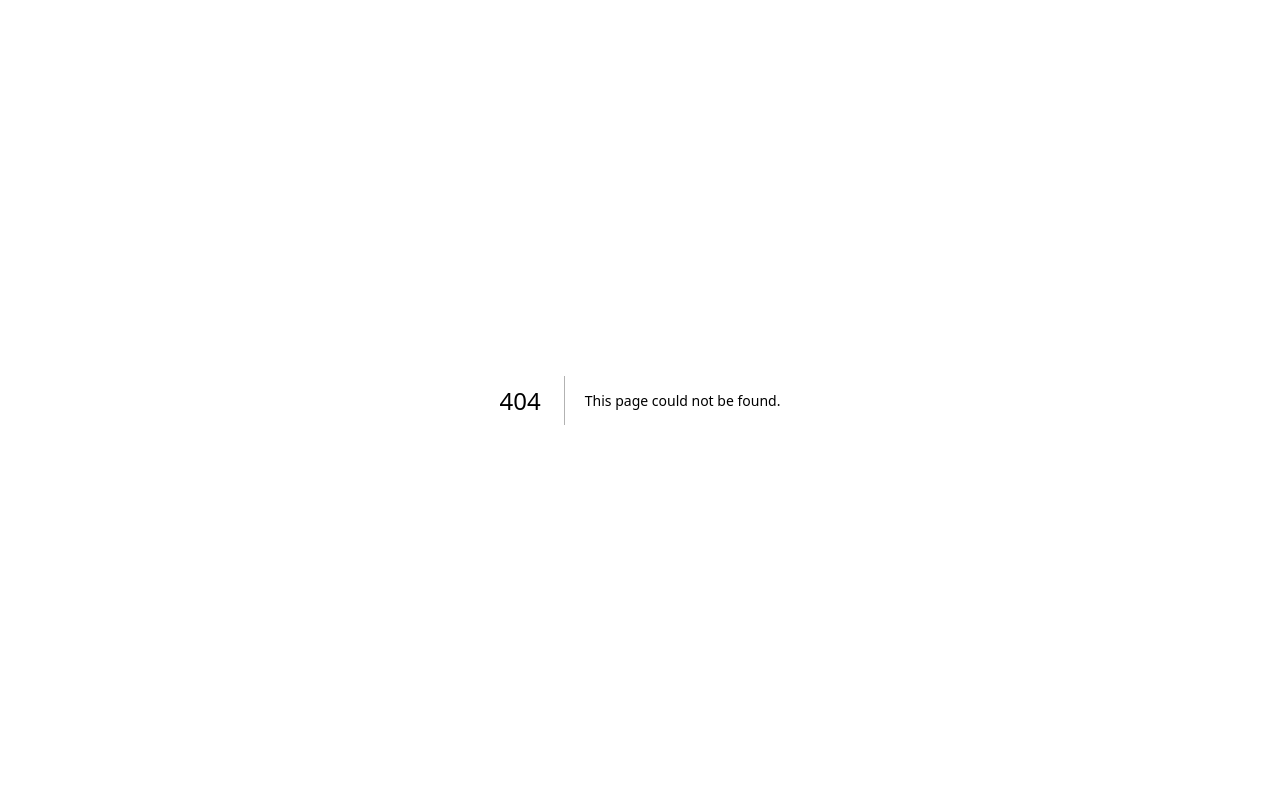
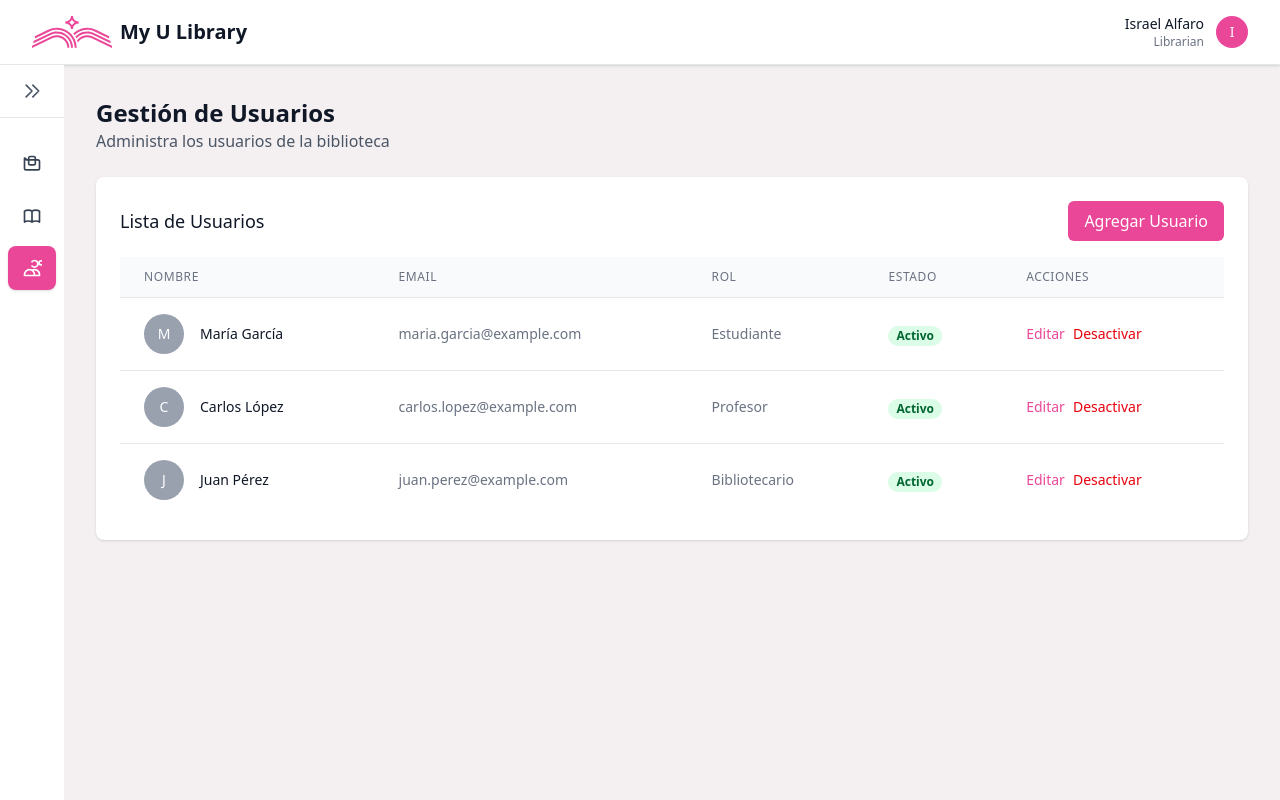
Before and after one commit to iKronyck/my-u-library-ui, a Next.js app: page /dashboard/librarian/users in a window 1280 px wide. Before the commit this address had no page. Built offline with nearby package versions, Linux system fonts and the light colour scheme.

Commit message:
feat: add UsersPage component for user management in the librarian dashboard

```diff
--- /dev/null
+++ b/src/app/dashboard/librarian/users/page.tsx
@@ -0,0 +1,164 @@
+export default function UsersPage() {
+  return (
+    <div className="space-y-6">
+      <div>
+        <h1 className="text-2xl font-bold text-gray-900">
+          Gestión de Usuarios
+        </h1>
+        <p className="text-gray-600">
+          Administra los usuarios de la biblioteca
+        </p>
+      </div>
+
+      <div className="bg-white shadow rounded-lg">
+        <div className="px-4 py-5 sm:p-6">
+          <div className="flex justify-between items-center mb-4">
+            <h3 className="text-lg leading-6 font-medium text-gray-900">
+              Lista de Usuarios
+            </h3>
+            <button className="bg-primary text-white px-4 py-2 rounded-md hover:bg-primary/90">
+              Agregar Usuario
+            </button>
+          </div>
+
+          <div className="overflow-x-auto">
+            <table className="min-w-full divide-y divide-gray-200">
+              <thead className="bg-gray-50">
+                <tr>
+                  <th className="px-6 py-3 text-left text-xs font-medium text-gray-500 uppercase tracking-wider">
+                    Nombre
+                  </th>
+                  <th className="px-6 py-3 text-left text-xs font-medium text-gray-500 uppercase tracking-wider">
+                    Email
+                  </th>
+                  <th className="px-6 py-3 text-left text-xs font-medium text-gray-500 uppercase tracking-wider">
+                    Rol
+                  </th>
+                  <th className="px-6 py-3 text-left text-xs font-medium text-gray-500 uppercase tracking-wider">
+                    Estado
+                  </th>
+                  <th className="px-6 py-3 text-left text-xs font-medium text-gray-500 uppercase tracking-wider">
+                    Acciones
+                  </th>
+                </tr>
+              </thead>
+              <tbody className="bg-white divide-y divide-gray-200">
+                <tr>
+                  <td className="px-6 py-4 whitespace-nowrap">
+                    <div className="flex items-center">
+                      <div className="h-10 w-10 flex-shrink-0">
+                        <div className="h-10 w-10 rounded-full bg-gray-400 flex items-center justify-center">
+                          <span className="text-sm font-medium text-white">
+                            M
+                          </span>
+                        </div>
+                      </div>
+                      <div className="ml-4">
+                        <div className="text-sm font-medium text-gray-900">
+                          María García
+                        </div>
+                      </div>
+                    </div>
+                  </td>
+                  <td className="px-6 py-4 whitespace-nowrap text-sm text-gray-500">
+                    maria.garcia@example.com
+                  </td>
+                  <td className="px-6 py-4 whitespace-nowrap text-sm text-gray-500">
+                    Estudiante
+                  </td>
+                  <td className="px-6 py-4 whitespace-nowrap">
+                    <span className="px-2 inline-flex text-xs leading-5 font-semibold rounded-full bg-green-100 text-green-800">
+                      Activo
+                    </span>
+                  </td>
+                  <td className="px-6 py-4 whitespace-nowrap text-sm font-medium">
+                    <button className="text-primary hover:text-primary/90 mr-2">
+                      Editar
+                    </button>
+                    <button className="text-red-600 hover:text-red-900">
+                      Desactivar
+                    </button>
+                  </td>
+                </tr>
+                <tr>
+                  <td className="px-6 py-4 whitespace-nowrap">
+                    <div className="flex items-center">
+                      <div className="h-10 w-10 flex-shrink-0">
+                        <div className="h-10 w-10 rounded-full bg-gray-400 flex items-center justify-center">
+                          <span className="text-sm font-medium text-white">
+                            C
+                          </span>
+                        </div>
+                      </div>
+                      <div className="ml-4">
+                        <div className="text-sm font-medium text-gray-900">
+                          Carlos López
+                        </div>
+                      </div>
+                    </div>
+                  </td>
+                  <td className="px-6 py-4 whitespace-nowrap text-sm text-gray-500">
+                    carlos.lopez@example.com
+                  </td>
+                  <td className="px-6 py-4 whitespace-nowrap text-sm text-gray-500">
+                    Profesor
+                  </td>
+                  <td className="px-6 py-4 whitespace-nowrap">
+                    <span className="px-2 inline-flex text-xs leading-5 font-semibold rounded-full bg-green-100 text-green-800">
+                      Activo
+                    </span>
+                  </td>
+                  <td className="px-6 py-4 whitespace-nowrap text-sm font-medium">
+                    <button className="text-primary hover:text-primary/90 mr-2">
+                      Editar
+                    </button>
+                    <button className="text-red-600 hover:text-red-900">
+                      Desactivar
+                    </button>
+                  </td>
+                </tr>
+                <tr>
+                  <td className="px-6 py-4 whitespace-nowrap">
+                    <div className="flex items-center">
+                      <div className="h-10 w-10 flex-shrink-0">
+                        <div className="h-10 w-10 rounded-full bg-gray-400 flex items-center justify-center">
+                          <span className="text-sm font-medium text-white">
+                            J
+                          </span>
+                        </div>
+                      </div>
+                      <div className="ml-4">
+                        <div className="text-sm font-medium text-gray-900">
+                          Juan Pérez
+                        </div>
+                      </div>
+                    </div>
+                  </td>
+                  <td className="px-6 py-4 whitespace-nowrap text-sm text-gray-500">
+                    juan.perez@example.com
+                  </td>
+                  <td className="px-6 py-4 whitespace-nowrap text-sm text-gray-500">
+                    Bibliotecario
+                  </td>
+                  <td className="px-6 py-4 whitespace-nowrap">
+                    <span className="px-2 inline-flex text-xs leading-5 font-semibold rounded-full bg-green-100 text-green-800">
+                      Activo
+                    </span>
+                  </td>
+                  <td className="px-6 py-4 whitespace-nowrap text-sm font-medium">
+                    <button className="text-primary hover:text-primary/90 mr-2">
+                      Editar
+                    </button>
+                    <button className="text-red-600 hover:text-red-900">
+                      Desactivar
+                    </button>
+                  </td>
+                </tr>
+              </tbody>
+            </table>
+          </div>
+        </div>
+      </div>
+    </div>
+  );
+}
```
